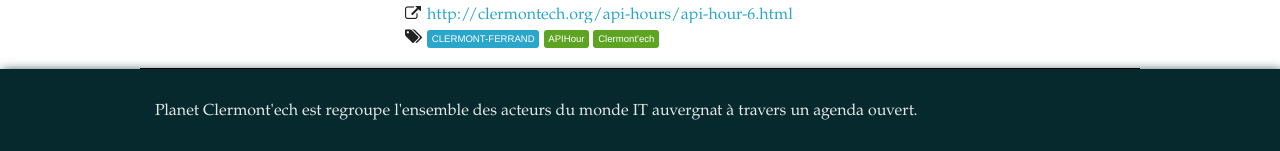
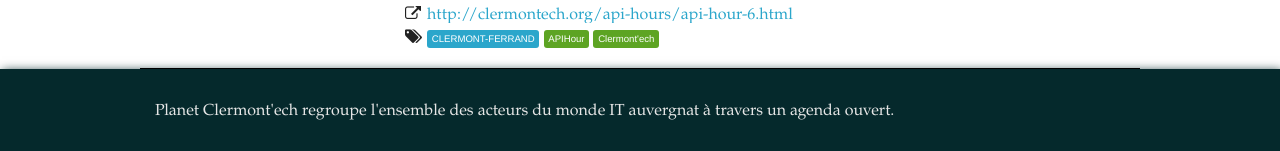
Before and after one commit to clermontech/planet, a Jekyll site: the page built from index.md, in a window 1280 px wide. Shown: the part 1259-1410 px from the top of the page. Built offline with Jekyll 4.4.1, drawn with Linux system fonts in a browser that asks for light colours; Markdown is read by kramdown in place of the engine named in the settings.

Commit message:
footer typo

```diff
--- a/_config.yml
+++ b/_config.yml
@@ -4,7 +4,7 @@ markdown: redcarpet
 # Website config
 title:      "Planet Clermont'ech"
 headline:   "Tout ce qui touche à l'IT dans la région Auvergne !"
-footer:     "Planet Clermont'ech est regroupe l'ensemble des acteurs du monde IT auvergnat à travers un agenda ouvert."
+footer:     "Planet Clermont'ech regroupe l'ensemble des acteurs du monde IT auvergnat à travers un agenda ouvert."
 meta:
     default_author:         "Clermont'ech"
     default_description:    ""
```
